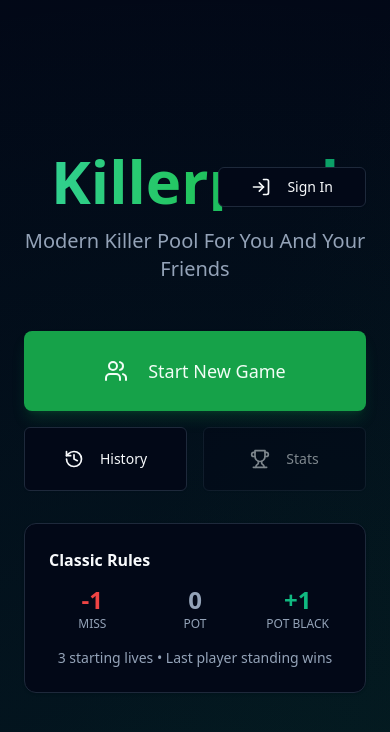
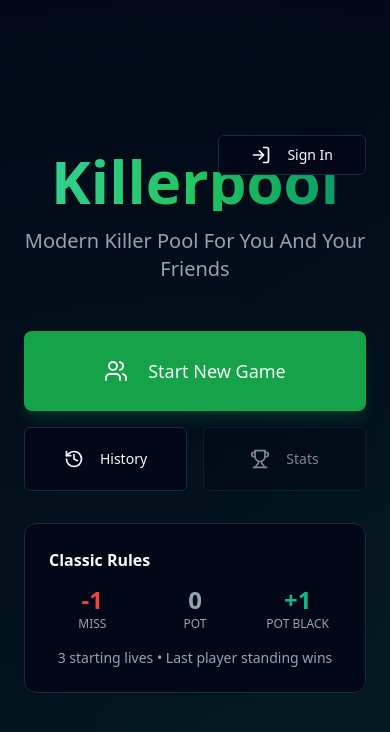
Before and after one commit to AlexIDUJFNJ/killerpool, a Next.js app: page / in a window 390 px wide. Shown: the top 732 px of the page. Built offline with nearby package versions, Linux system fonts and the light colour scheme; no server answers.

Commit message:
fix: improve mobile button positioning on home page
- Changed auth button positioning from `mt-4 md:-mt-4` to `-mt-4`
- This prevents the button from overlapping with "Killerpool" text on mobile devices
- Button now consistently positioned above the text on all screen sizes

```diff
--- a/app/page.tsx
+++ b/app/page.tsx
@@ -56,7 +56,7 @@ export default function Home() {
           initial={{ opacity: 0, x: 20 }}
           animate={{ opacity: 1, x: 0 }}
           transition={{ duration: 0.5 }}
-          className="absolute top-0 right-0 mt-4 md:-mt-4"
+          className="absolute top-0 right-0 -mt-4"
         >
           {!authLoading && (
             user ? (
```
